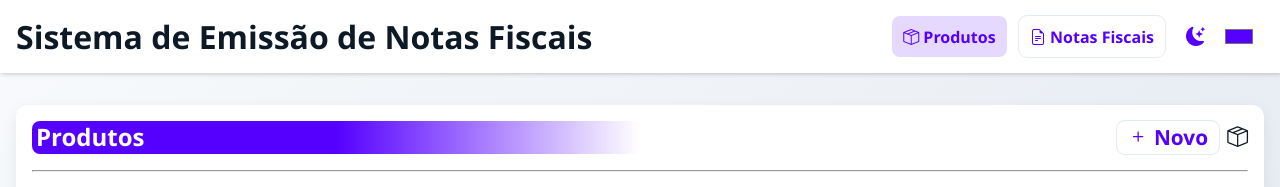
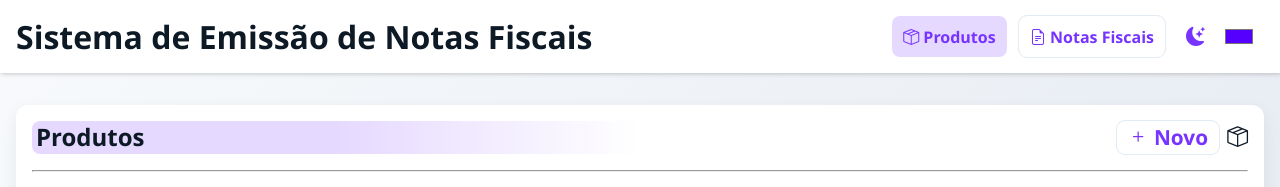
Before and after one commit to mkettermann/Korp_Teste_MarcosKettermann, an Angular app in the folder src/frontend/korp-frontend/: page /produtos in a window 1280 px wide. Shown: the top 187 px of the page. Built offline with nearby package versions, Linux system fonts and the light colour scheme; no server answers.

Commit message:
feat: ajustar cores primárias e de fundo para melhorar a acessibilidade e a estética do tema

```diff
--- a/src/frontend/korp-frontend/src/styles.scss
+++ b/src/frontend/korp-frontend/src/styles.scss
@@ -1,11 +1,11 @@
 :root{
 	--sys-h-cor: 260;
-	--sys-primary: hsl(var(--sys-h-cor), 100%, 50%);
-	--sys-on-primary: hsl(0, 0%, 100%);
+	--sys-primary: hsl(var(--sys-h-cor), 100%, 60%);
+	--sys-on-primary: hsl(0, 0%, 95%);
 	--sys-primary-15: hsl(var(--sys-h-cor), 100%, 50%, 0.15);
-	--sys-on-primary-15: hsl(0, 0%, 100%);
+	--sys-on-primary-15: hsl(0, 0%, 95%);
 	--sys-error: hsl(4, 77%, 59%);
-	--sys-on-error: hsl(0, 0%, 100%);
+	--sys-on-error: hsl(0, 0%, 95%);
 	--sys-dark: hsl(210, 50%, 12%);
 	--sys-dark-15: hsl(210, 50%, 12%, 0.15);
 	--sys-dark-7: hsl(210, 50%, 12%, 0.07);
@@ -27,6 +27,7 @@ html.dark-theme {
 	--sys-background-gradient: linear-gradient(135deg, hsl(210, 31%, 20%), hsl(214, 30%, 18%));
 	--sys-outline: hsl(210, 30%, 20%);
 	--sys-on-outline: hsl(210, 50%, 100%);
+	--sys-primary: hsl(var(--sys-h-cor), 100%, 70%);
 }
 
 body {
@@ -51,8 +52,8 @@ body {
 	justify-content: space-between;
 	gap: 0.5rem;
 	background: linear-gradient(90deg,
-		hsl(var(--sys-h-cor), 100%, 50%),
-		hsl(var(--sys-h-cor), 100%, 50%),
+		var(--sys-primary-15),
+		var(--sys-primary-15),
 		transparent,
 		transparent,
 		transparent);
@@ -60,7 +61,7 @@ body {
 	padding-left: 4px;
 }
 .panel-text{
-	color: var(--sys-on-primary);
+	color: var(--sys-on-background);
 }
 
 .actions {
```
